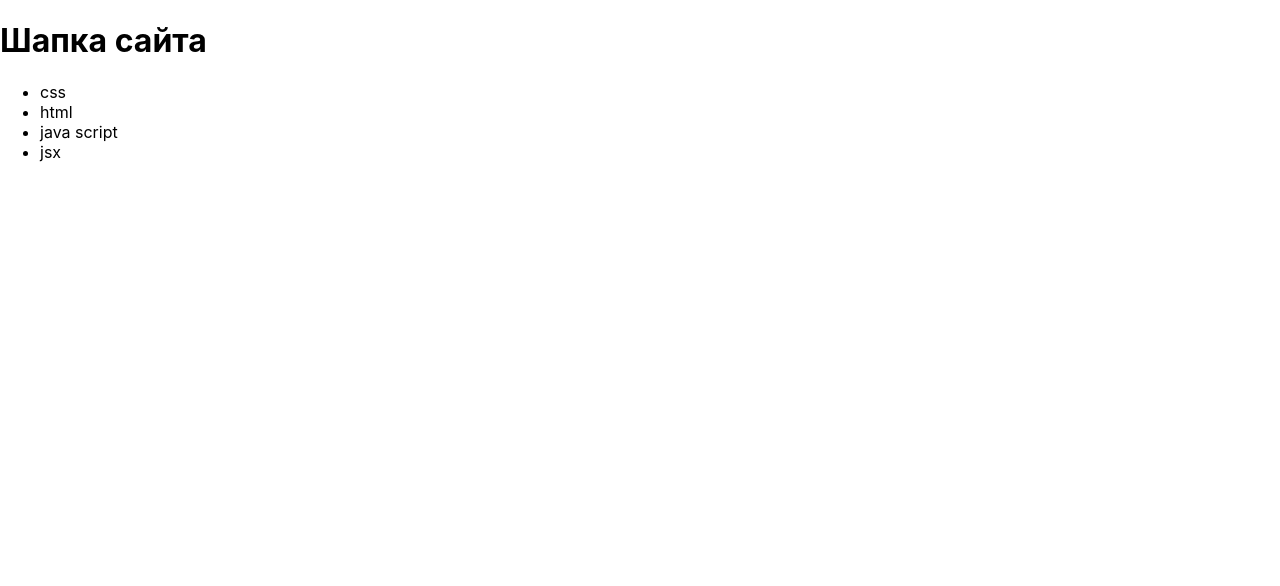
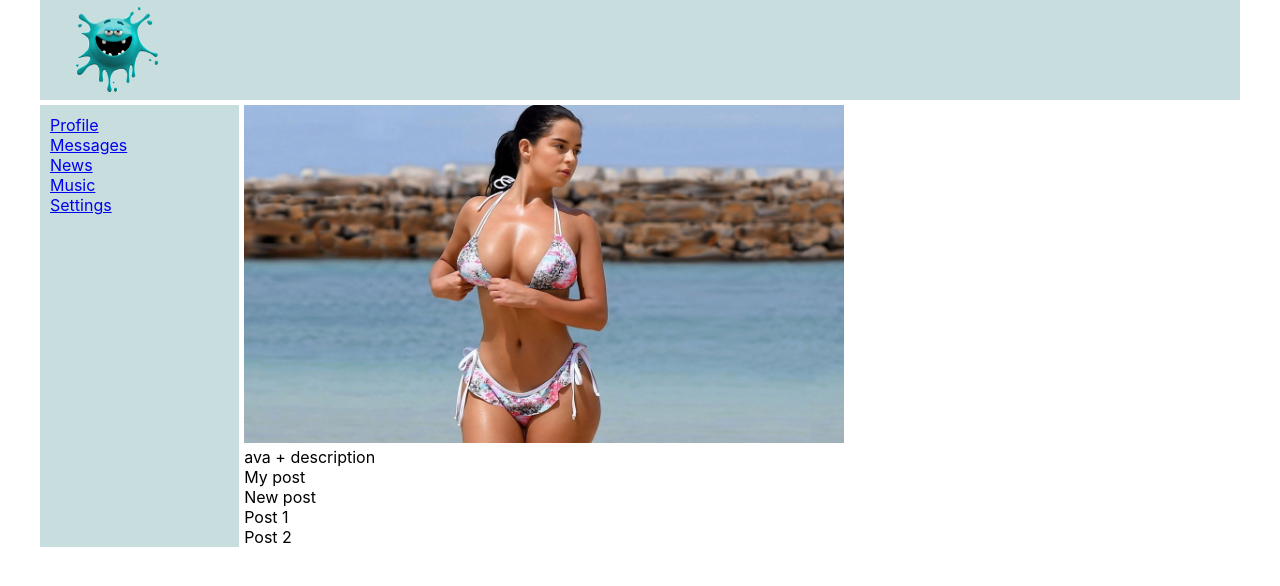
Before and after one commit to FedoseevDS/social-network, a React (Create React App) app: page / in a window 1280 px wide. Shown: the top 586 px of the page. Built offline with nearby package versions, Linux system fonts and the light colour scheme.

Commit message:
Отрисовка шапки, сайдбара, тела страницы

```diff
--- a/src/App.css
+++ b/src/App.css
@@ -1,8 +1,36 @@
-.App {
-  background-color: aqua;
-  text-align: center;
-  width: 300px;
-  height: 300px;
-  padding: 10px;
-  border-radius: 5%;
+.app-wrapper {
+  box-sizing: border-box;
+  display: grid;
+  grid-template-rows: 100px 1fr;
+  grid-template-columns: 2fr 10fr;
+  grid-gap: 5px;
+  grid-template-areas:
+  'h h'
+  'n c';
+  width: 1200px;
+  margin: 0 auto;
 }
+
+.app-header {
+  grid-area: h;
+  background-color: rgb(200, 221, 221);
+}
+
+.app-header img {
+  height: 98%;
+}
+
+.app-nav {
+  grid-area: n;
+  background-color: rgb(200, 221, 221);
+  padding-left: 10px;
+  padding-top: 10px;
+}
+
+.app-content {
+  grid-area: c;
+}
+
+.app-content img {
+  width: 600px;
+}
--- a/src/App.js
+++ b/src/App.js
@@ -1,10 +1,43 @@
-import Header from "./Header";
-import Technologies from "./Technologies";
+import logo from "./assets/img/logo.png";
+import alisa from "./assets/img/alisa.png";
+import "./App.css";
 
 const App = () => (
-  <div>
-    <Header />
-    <Technologies />
+  <div className="app-wrapper">
+    <header className="app-header">
+      <img src={logo} />
+    </header>
+    <nav className="app-nav">
+      <div>
+        <a href="#">Profile </a>
+      </div>
+      <div>
+        <a href="#">Messages </a>
+      </div>
+      <div>
+        <a href="#">News </a>
+      </div>
+      <div>
+        <a href="#">Music </a>
+      </div>
+      <div>
+        <a href="#">Settings </a>
+      </div>
+    </nav>
+    <div className="app-content">
+      <div>
+        <img src={alisa} />
+      </div>
+      <div>ava + description</div>
+      <div>
+        My post
+        <div>New post</div>
+        <div>
+          <div>Post 1</div>
+          <div>Post 2</div>
+        </div>
+      </div>
+    </div>
   </div>
 );
 
--- a/src/Header.js
+++ /dev/null
@@ -1,3 +0,0 @@
-const Header = () => <h1>Шапка сайта</h1>;
-
-export default Header;
--- a/src/Technologies.js
+++ /dev/null
@@ -1,12 +0,0 @@
-const Technologies = () => (
-  <div>
-    <ul>
-      <li>css</li>
-      <li>html</li>
-      <li>java script</li>
-      <li>jsx</li>
-    </ul>
-  </div>
-);
-
-export default Technologies;
```
Also changed, not shown: src/assets/img/alisa.png (added), src/assets/img/logo.png (added).
